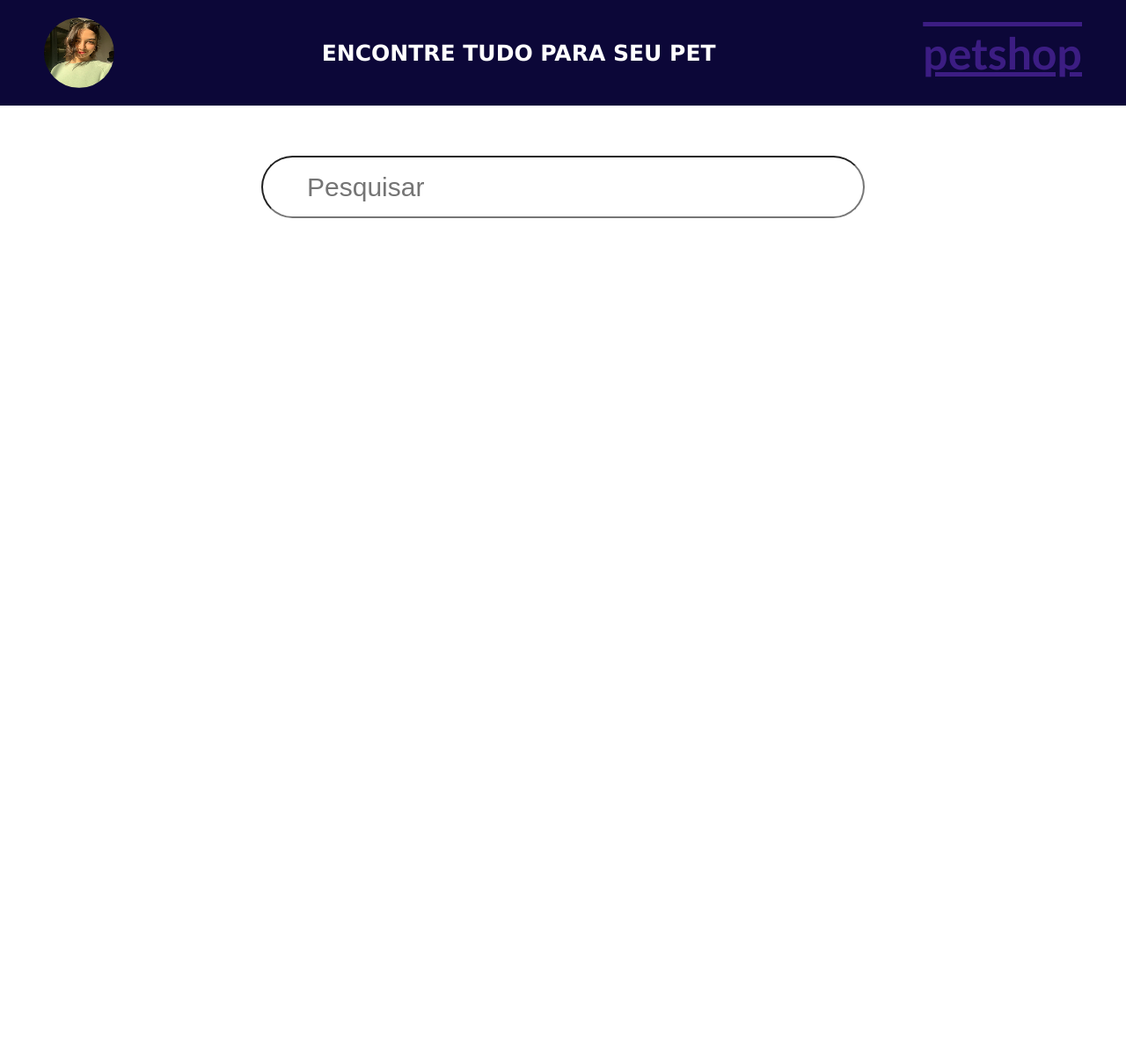
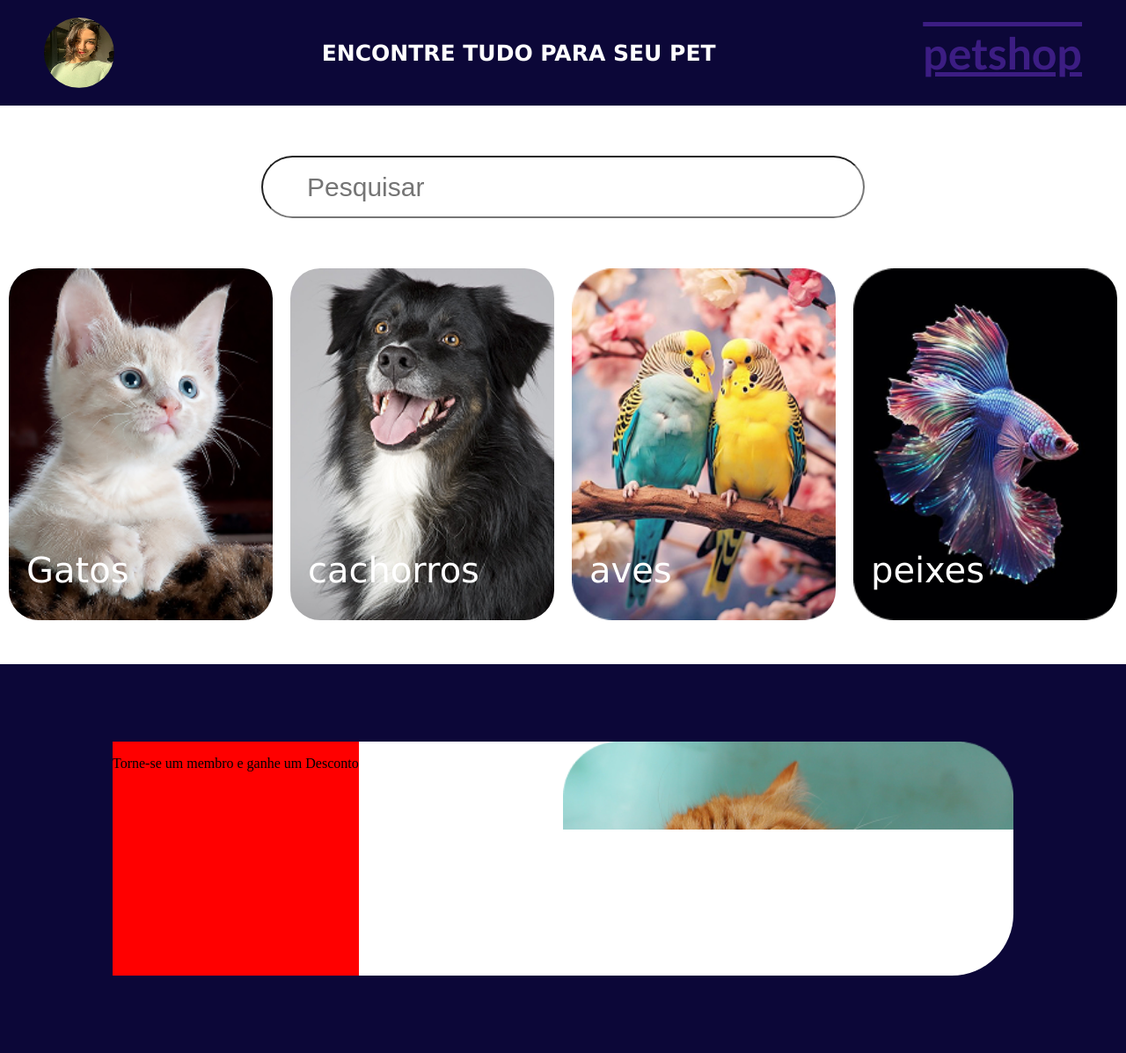
Before and after one commit to Saymon-gcm/TDS_DA, a PHP site: page /saymon.html in a window 1280 px wide. Shown: the whole page at 88% size. Before the commit the page ends 248 px from the top, so only its background shows below. Run offline with PHP 8.4, Linux system fonts and the light colour scheme.

Commit message:
projeto patshop3

```diff
--- a/aula 2/saymon.html
+++ b/aula 2/saymon.html
@@ -19,6 +19,34 @@
         <input type="text" placeholder="Pesquisar">
     </div>
 
+    <div class="card-grupo">
+        <div style="background-image: url(imagens/gato.png);"class="card-pet">
+            <p>Gatos</p>
+        </div>
+
+        <div style="background-image: url(imagens/cachorro.png);"class="card-pet">
+            <p>cachorros</p>
+        </div>
+
+        <div style="background-image: url(imagens/passaros.png);"class="card-pet">
+            <p>aves</p>
+        </div>
+
+        <div style="background-image: url(imagens/peixe.png);"class="card-pet">
+            <p>peixes</p>
+        </div>
+    </div>
+
+    <div class="grupo-membros">
+        <div class="card-membros">
+            <div class="card-esquerdo">
+                <p>
+                    Torne-se um membro e ganhe um Desconto
+                </p>
+            </div>
+            <div class="card-direito"></div>
+        </div>
+    </div>
 </body>
 
 </html>
--- a/aula 2/styles.css
+++ b/aula 2/styles.css
@@ -52,3 +52,66 @@ body{
     padding-left: 50px;
     font-size: 30px;
 }
+
+.titulo-card p{
+    font-family: 'Lucida Sans', 'Lucida Sans Regular', 'Lucida Grande', 'Lucida Sans Unicode', Geneva, Verdana, sans-serif;
+    font-size: 25px;
+    margin-left: 140px;
+}
+
+.card-grupo{
+    display: flex;
+    justify-content: space-around;
+    margin: 50px 0px 50px 0px;
+}
+
+.card-pet{
+    width: 300px;
+    height: 400px;
+    border-radius: 34px;
+    background-size: cover;
+}
+
+
+.card-pet p{
+    font-family: 'Lucida Sans', 'Lucida Sans Regular', 'Lucida Grande', 'Lucida Sans Unicode', Geneva, Verdana, sans-serif;
+    font-size: 40px;
+    color: white;
+    margin-left: 20px;
+    padding-top: 280px;
+}
+
+.card-pet:hover{
+    box-shadow: 17px 11px 45px -2px gray;
+    transition-duration: 0.2s;
+    transition-delay: 0.2s;
+}
+
+.grupo-membros{
+    display: flex;
+    justify-content: center;
+    align-items: center;
+    height: 442px;
+    width: 100%;
+    background-color: rgb(12, 7, 56);
+}
+
+.card-membros{
+    display: flex;
+    height: 60%;
+    justify-content: space-between;
+    width: 80%;
+    background-color: white;
+    border-radius: 70px;
+}
+
+.card-esquerdo{
+    background-color: red;
+}
+
+.card-direito{
+    height: 100px;
+    width: 50%;
+    background-image: url("./imagens/gato2.png");
+    background-size: cover;
+}
```
Also changed, not shown: aula 2/imagens/cachorro.png (added), aula 2/imagens/gato.png (added), aula 2/imagens/gato2.png (added), aula 2/imagens/passaros.png (added), aula 2/imagens/peixe.png (added).
